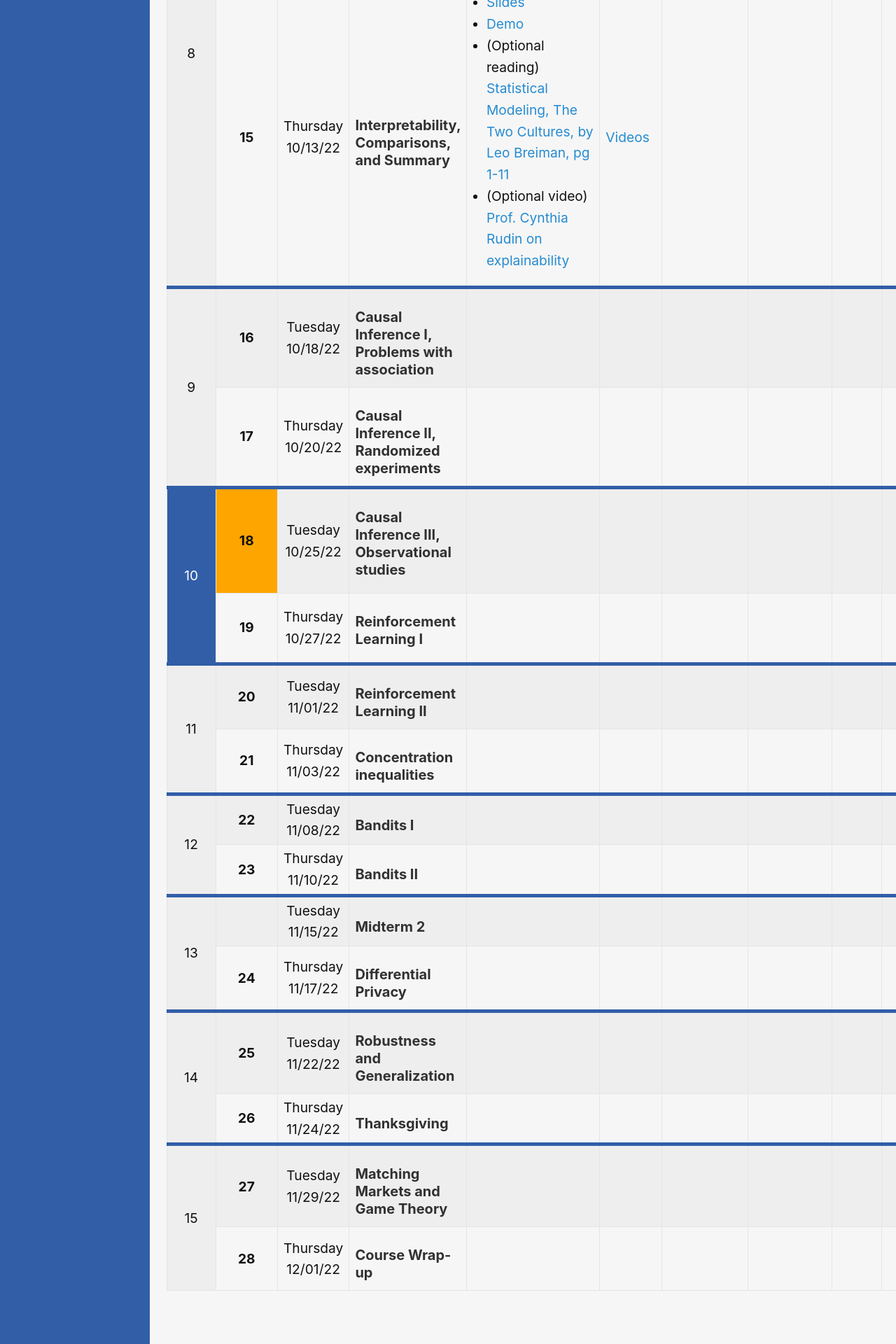
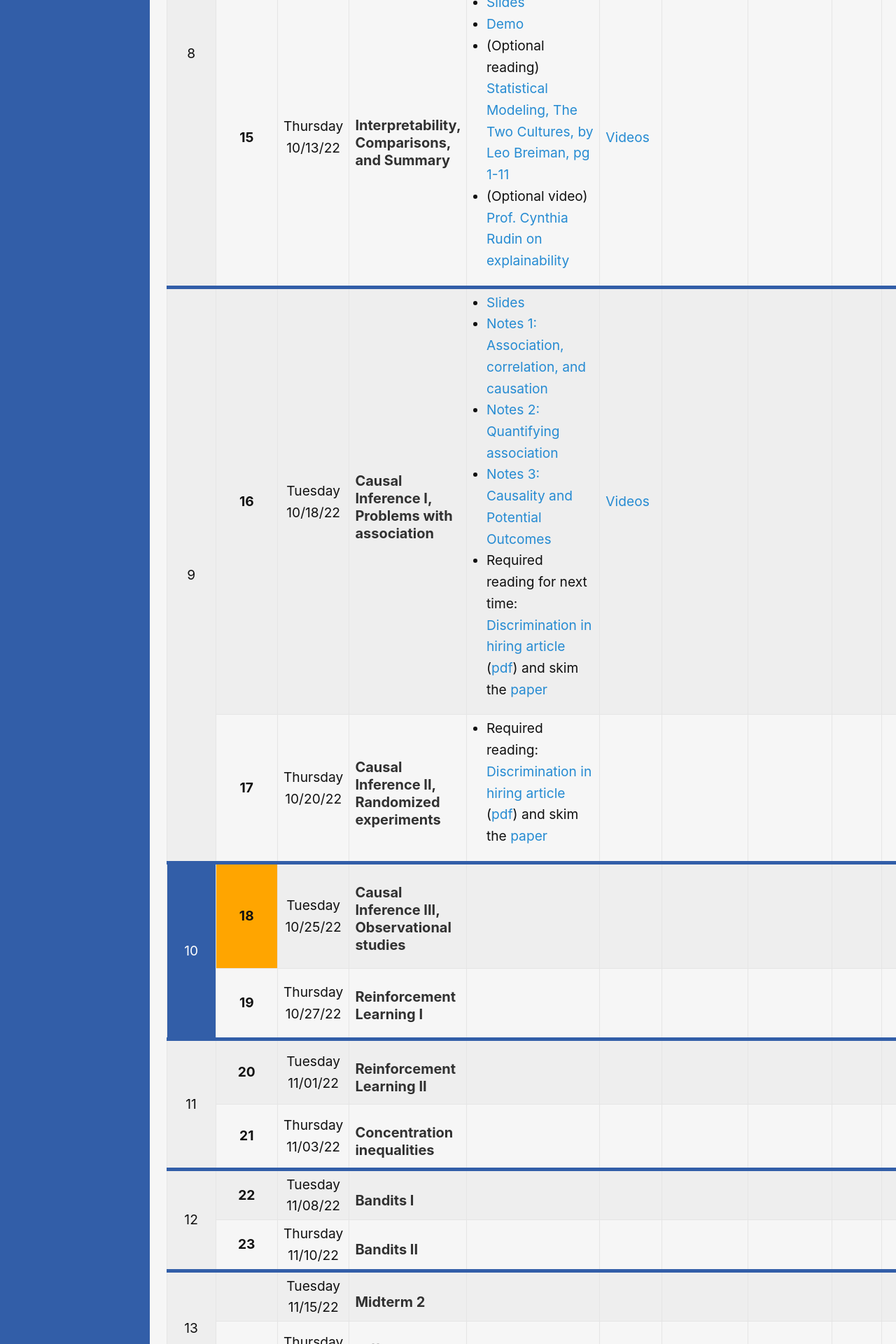
Before and after one commit to ds-102/fa22, a Jekyll site: the page built from index.md, in a window 1280 px wide. Shown: the part 3080-5000 px from the top of the page at 70% size. Built offline with Jekyll 4.4.1, drawn with Linux system fonts in a browser that asks for light colours.

Commit message:
add lec15

```diff
--- a/_data/lectures.yml
+++ b/_data/lectures.yml
@@ -171,9 +171,18 @@
 
 - date: Tuesday 10/18/22
   topic: Causal Inference I, Problems with association
+  video: https://www.youtube.com/watch?v=OpoLPAJbr7w&list=PLSEfoRJ1f3UNnSTeDKN2Lkv5qF2WXKQY9
+  slides: |
+    - [Slides](https://docs.google.com/presentation/d/1EAowIVKMpuPvu9LHEH7o6VzCWf6wPOjaQd7AA0BkyDQ/edit?usp=sharing)
+    - [Notes 1: Association, correlation, and causation](http://data102.datahub.berkeley.edu/hub/user-redirect/git-sync?repo=https://github.com/ds-102/fa22&subPath=lecture/lecture15/01_association_correlation_causation.ipynb)
+    - [Notes 2: Quantifying association](http://data102.datahub.berkeley.edu/hub/user-redirect/git-sync?repo=https://github.com/ds-102/fa22&subPath=lecture/lecture15/02_quantifying_association.ipynb)
+    - [Notes 3: Causality and Potential Outcomes](http://data102.datahub.berkeley.edu/hub/user-redirect/git-sync?repo=https://github.com/ds-102/fa22&subPath=lecture/lecture15/03_causality.ipynb)
+    - Required reading for next time: [Discrimination in hiring article](https://www.nytimes.com/2021/07/29/business/economy/hiring-racial-discrimination.html) ([pdf](https://drive.google.com/file/d/1oocOtWYRsrFS_CEzeSm_t3mlBqdHKUmw/view?usp=sharing)) and skim the [paper](https://www.nber.org/papers/w29053)
 
 - date: Thursday 10/20/22
   topic: Causal Inference II, Randomized experiments
+  slides: |
+    - Required reading: [Discrimination in hiring article](https://www.nytimes.com/2021/07/29/business/economy/hiring-racial-discrimination.html) ([pdf](https://drive.google.com/file/d/1oocOtWYRsrFS_CEzeSm_t3mlBqdHKUmw/view?usp=sharing)) and skim the [paper](https://www.nber.org/papers/w29053)
 
 - date: Tuesday 10/25/22
   topic: Causal Inference III, Observational studies
```
